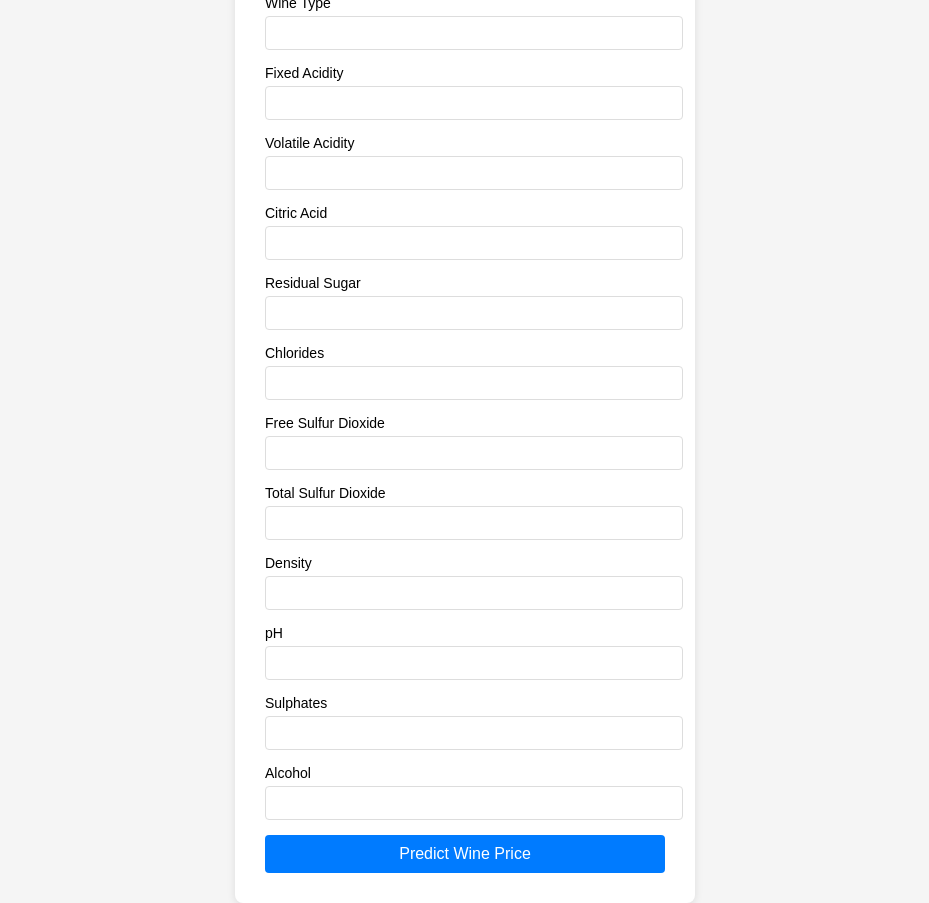
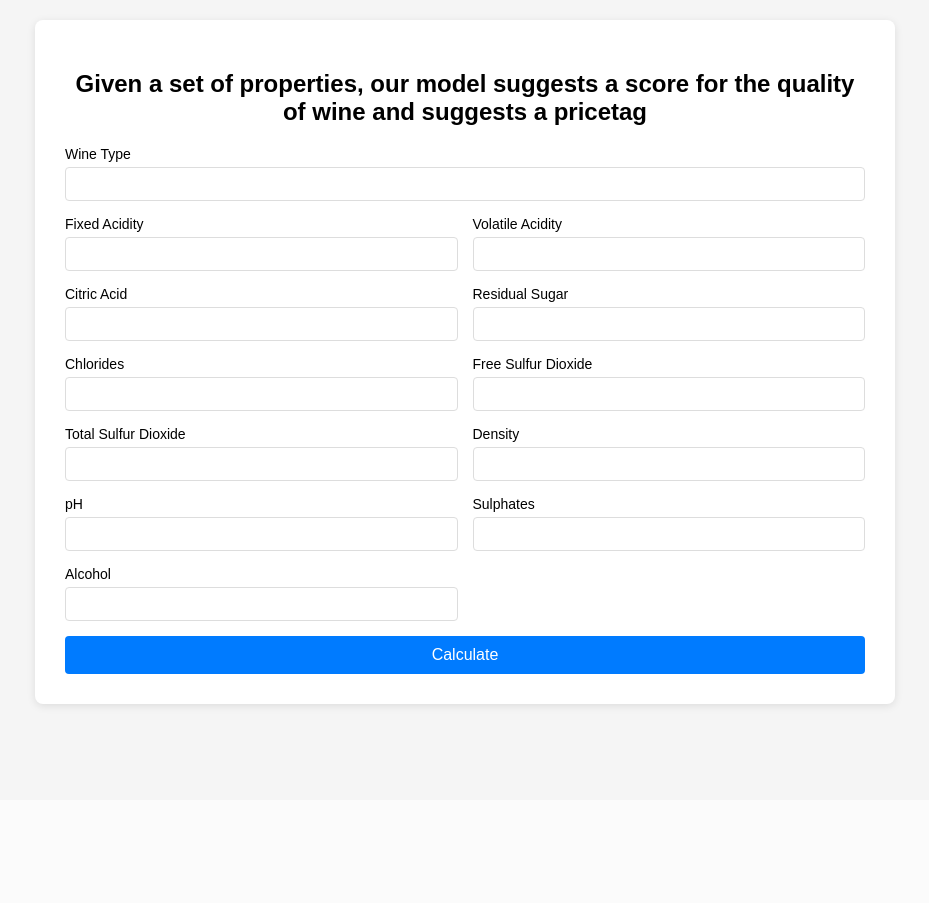
Before and after one commit to tahababagil/ib3k50, a Flask app: page / in a window 1280 px wide. Shown: the whole page, without its empty margins (175-1104 px from the left). After the commit the page ends 709 px from the top, so only its background shows below. Run offline with Flask 3, Linux system fonts and the light colour scheme.

Commit message:
commit message

```diff
--- a/main.py
+++ b/main.py
@@ -5,8 +5,10 @@ app = Flask(__name__)
 @app.route("/", methods=["GET", "POST"])
 def index():
     predicted_price = None
+    quality = None
     if request.method == "POST":
         try:
+            wineType = request.form.get("wineType", "red").lower()
             fixedAcidity = float(request.form.get("fixedAcidity", 0))
             volatileAcidity = float(request.form.get("volatileAcidity", 0))
             citricAcid = float(request.form.get("citricAcid", 0))
@@ -18,10 +20,12 @@ def index():
             pH = float(request.form.get("pH", 0))
             sulphates = float(request.form.get("sulphates", 0))
             alcohol = float(request.form.get("alcohol", 0))
-            predicted_price = predict_price(fixedAcidity, volatileAcidity, citricAcid, residualSugar, chlorides, freeSulfurDioxide, totalSulfurDioxide, density, pH, sulphates, alcohol)
+            predicted_price, quality = predict_price(wineType, fixedAcidity, volatileAcidity, citricAcid, residualSugar, chlorides, freeSulfurDioxide, totalSulfurDioxide, density, pH, sulphates, alcohol)
+            quality = round(quality,1)
+            predicted_price = round(predicted_price,2)
         except Exception as e:
             predicted_price = "Error: invalid input"
-    return render_template("index.html", price=predicted_price)
+    return render_template("index.html", price=predicted_price, quality=quality)
 
 if __name__ == "__main__":
     app.run(debug=True)
--- a/templates/index.html
+++ b/templates/index.html
@@ -2,45 +2,57 @@
 <html lang="en">
 <head>
   <meta charset="UTF-8">
-  <title>Our model suggests a price for a wine </title>
+  <title>Wine Price Predictor</title>
   <style>
+    /* Global styles and body spacing */
     body {
       font-family: Arial, sans-serif;
       background-color: #f5f5f5;
-      display: flex;
-      align-items: center;
-      justify-content: center;
-      height: 100vh;
       margin: 0;
+      padding: 20px;
     }
+    /* Center the container and make it responsive */
     .container {
       background-color: #fff;
       padding: 30px;
       border-radius: 8px;
       box-shadow: 0 2px 8px rgba(0,0,0,0.1);
-      width: 400px; /* Increased width to accommodate the extra field */
+      width: 90%;
+      max-width: 800px;
+      margin: 0 auto;
     }
     .container h2 {
       text-align: center;
       margin-bottom: 20px;
     }
+    /* Grid layout for the form */
+    form {
+      display: grid;
+      grid-template-columns: 1fr 1fr;
+      grid-gap: 15px;
+    }
+    /* Ensure individual form groups display their label and input vertically */
     .form-group {
-      margin-bottom: 15px;
+      display: flex;
+      flex-direction: column;
     }
     .form-group label {
-      display: block;
       margin-bottom: 5px;
       font-size: 14px;
     }
     .form-group input {
-      width: 100%;
       padding: 8px;
       border: 1px solid #ddd;
       border-radius: 4px;
       font-size: 14px;
     }
+    /* Make elements span the full width of the grid */
+    .full-width {
+      grid-column: 1 / -1;
+    }
+    /* Button styles spanning full width */
     button {
-      width: 100%;
+      grid-column: 1 / -1;
       padding: 10px;
       background-color: #007BFF;
       color: #fff;
@@ -52,19 +64,35 @@
     button:hover {
       background-color: #0056b3;
     }
+    /* Result message styling */
     #result {
+      grid-column: 1 / -1;
       margin-top: 20px;
       text-align: center;
       font-size: 18px;
       font-weight: bold;
     }
+    #quality {
+      grid-column: 1 / -1;
+      margin-top: 20px;
+      text-align: center;
+      font-size: 18px;
+      font-weight: bold;
+    }
+    /* On smaller screens, switch to one column */
+    @media (max-width: 600px) {
+      form {
+        grid-template-columns: 1fr;
+      }
+    }
   </style>
 </head>
 <body>
   <div class="container">
-    <h2>Wine Price Predictor</h2>
+    <h2>Given a set of properties, our model suggests a score for the quality of wine and suggests a pricetag</h2>
     <form method="POST">
-      <div class="form-group">
+      <!-- Wine Type spans full width -->
+      <div class="form-group full-width">
         <label for="wineType">Wine Type</label>
         <input type="text" id="wineType" name="wineType" required>
       </div>
@@ -112,11 +140,16 @@
         <label for="alcohol">Alcohol</label>
         <input type="number" id="alcohol" name="alcohol" step="any" required>
       </div>
-      <button type="submit">Predict Wine Price</button>
+      <button type="submit">Calculate</button>
     </form>
+    {% if quality is not none %}
+      <div id="quality">
+        Predicted quality of wine : {{ quality }}/10
+      </div>
+    {% endif %}
     {% if price is not none %}
       <div id="result">
-        Predicted Wine Price: ${{ price }}
+        Suggested Price for wine: ${{ price }}
       </div>
     {% endif %}
   </div>
```
Also changed, not shown: regression.py (+34 -2 lines), with_price.png (added), with_vals.png (added), 5 other files.
